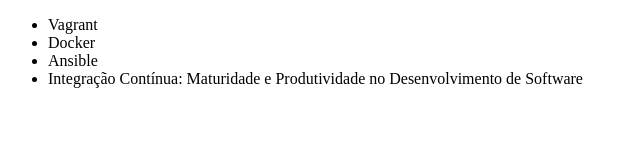
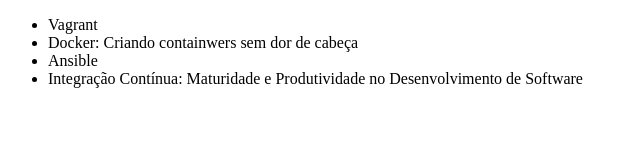
Before and after one commit to RSBarbosa/alura-git, a plain HTML site: page index.html in a window 1280 px wide. Shown: the whole page, without its empty margins (0-640 px from the left). Drawn offline with Linux system fonts and the light colour scheme.

Commit message:
Corringindo nome do curso Docker

```diff
--- a/index.html
+++ b/index.html
@@ -9,7 +9,7 @@
 <body>
     <ul>
         <li>Vagrant</li>
-        <li>Docker</li>
+        <li>Docker: Criando containwers sem dor de cabeça</li>
         <li>Ansible</li>
         <li>Integração Contínua: Maturidade e Produtividade no Desenvolvimento de Software</li>
     </ul>
```
